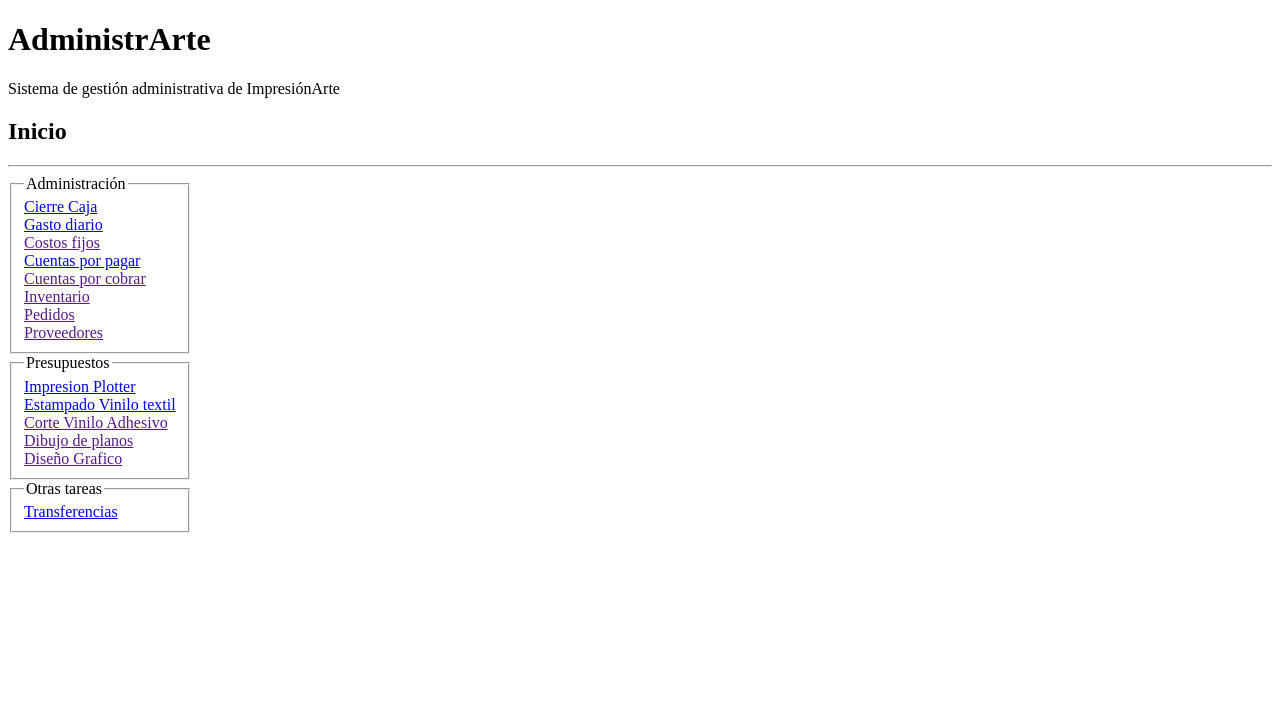
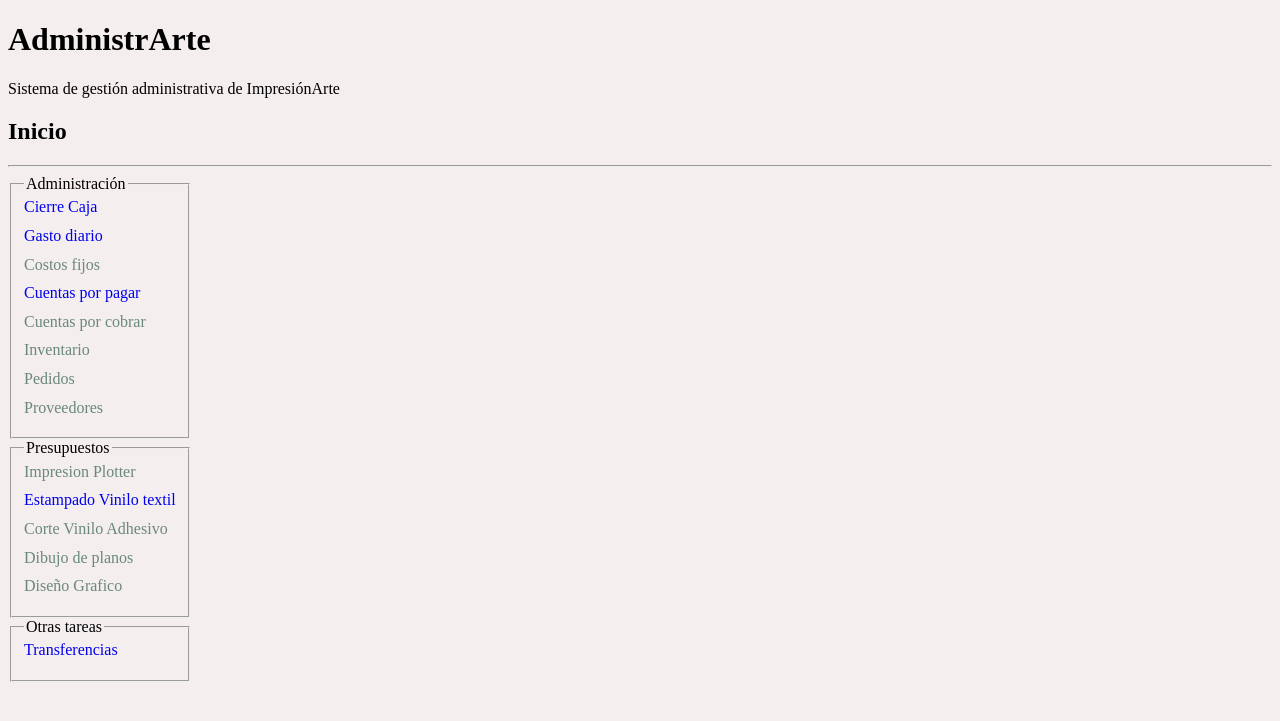
Before and after one commit to Pablisnky/AdministrArte, a PHP site: page / in a window 1280 px wide. Shown: the top 721 px of the page. Run offline with PHP 8.4, Linux system fonts and the light colour scheme.

Commit message:
Se adicionaron estilos

```diff
--- a/css/Estilos_AdministrArte.css
+++ b/css/Estilos_AdministrArte.css
@@ -1,12 +1,49 @@
+body{
+	background-color: rgba(148, 89, 89, 0.1);
+}
+.legend_1{/*index.php*/
+	font-size: 22px;
+}
+.legend_2{/*CIerre_Caja.php*/
+	font-size: 18px;
+}
 .a_1{
 	display: inline-block;
 	margin-top: 5%;
 }
-.fieldset_1{
+.a_2{/*index.php*/
+	margin-bottom: 7%;
+	display: inline-block;
+	text-decoration: none;
+}
+.a_2:hover{
+	color: darkblue;
+	font-weight: bold;
+}
+.a_3{/*index.php*/
+	margin-bottom: 7%;
+	display: inline-block;
+	text-decoration: none;
+	color: rgba(47, 92, 77, 0.7);
+	cursor: default;
+}
+.contenedor_1{/*mostrarCuentasPagar.php*/
+}
+.fieldset_1{/*index.php  Estampados.php*/
 	width: 12%;
 	display: table-cell;
 	vertical-align: top;
 	margin-right: 2%;
+}
+.fieldset_2{/*Cuentas_Pagar.php*/
+	width: 92%;
+	display: table-cell;
+	vertical-align: top;
+	margin-right: 2%;
+}
+.label_1{/*mostrarCuentasPagar*/
+	color: blue;
+	cursor: pointer;
 }
 .PopUp{
 	cursor: pointer;
@@ -16,3 +53,16 @@
 .PopUp:hover{
 	font-weight:bold ;
 }
+.tabla_1{/*mostrarCuentasPagar.php*/
+	width: 60%;
+	border-collapse: collapse;
+}
+.tr_1{/*mostrarCuentasPagar.php{*/
+	line-height: 20px;
+}
+.tr_1:hover{
+	background-color: blueviolet;
+}
+.tr_1 ~ label:hover{
+	background-color: yellow;
+}
```
